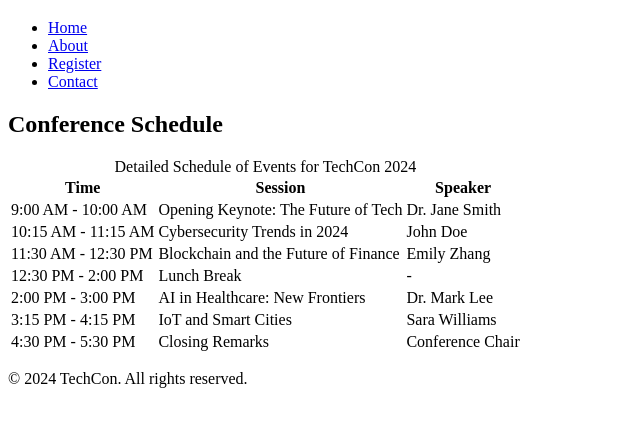
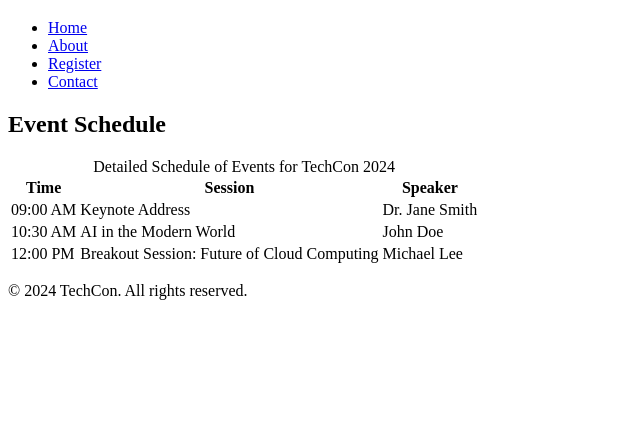
Before and after one commit to IDjab/TechCon_HTML, a plain HTML site: page techcon_website/schedule.html in a window 1280 px wide. Shown: the part 61-488 px from the top of the page, without its empty margins (0-640 px from the left). Drawn offline with Linux system fonts and the light colour scheme.

Commit message:
Update schedule.html

```diff
--- a/techcon_website/schedule.html
+++ b/techcon_website/schedule.html
@@ -6,7 +6,6 @@
   <title>Schedule for TechCon 2024</title>
 </head>
 <body>
-
 
   <header>
     <h1>Schedule for TechCon 2024</h1>
@@ -22,7 +21,8 @@
 
 
   <main>
-    <h2>Conference Schedule</h2>
+    <section>
+      <h2>Event Schedule</h2>
       <table>
         <caption>Detailed Schedule of Events for TechCon 2024</caption>
         <thead>
@@ -34,47 +34,30 @@
         </thead>
         <tbody>
           <tr>
-          <td>9:00 AM - 10:00 AM</td>
-          <td>Opening Keynote: The Future of Tech</td>
+            <td>09:00 AM</td>
+            <td>Keynote Address</td>
             <td>Dr. Jane Smith</td>
           </tr>
           <tr>
-          <td>10:15 AM - 11:15 AM</td>
-          <td>Cybersecurity Trends in 2024</td>
+            <td>10:30 AM</td>
+            <td>AI in the Modern World</td>
             <td>John Doe</td>
           </tr>
           <tr>
-          <td>11:30 AM - 12:30 PM</td>
-          <td>Blockchain and the Future of Finance</td>
-          <td>Emily Zhang</td>
+            <td>12:00 PM</td>
+            <td>Breakout Session: Future of Cloud Computing</td>
+            <td>Michael Lee</td>
           </tr>
-        <tr>
-          <td>12:30 PM - 2:00 PM</td>
-          <td>Lunch Break</td>
-          <td>-</td>
-        </tr>
-        <tr>
-          <td>2:00 PM - 3:00 PM</td>
-          <td>AI in Healthcare: New Frontiers</td>
-          <td>Dr. Mark Lee</td>
-        </tr>
-        <tr>
-          <td>3:15 PM - 4:15 PM</td>
-          <td>IoT and Smart Cities</td>
-          <td>Sara Williams</td>
-        </tr>
-        <tr>
-          <td>4:30 PM - 5:30 PM</td>
-          <td>Closing Remarks</td>
-          <td>Conference Chair</td>
-        </tr>
+
         </tbody>
       </table>
+    </section>
   </main>
 
 
   <footer>
     <p>&copy; 2024 TechCon. All rights reserved.</p>
   </footer>
+
 </body>
 </html>
```
Lines whose indentation alone changed are shown as unchanged.
